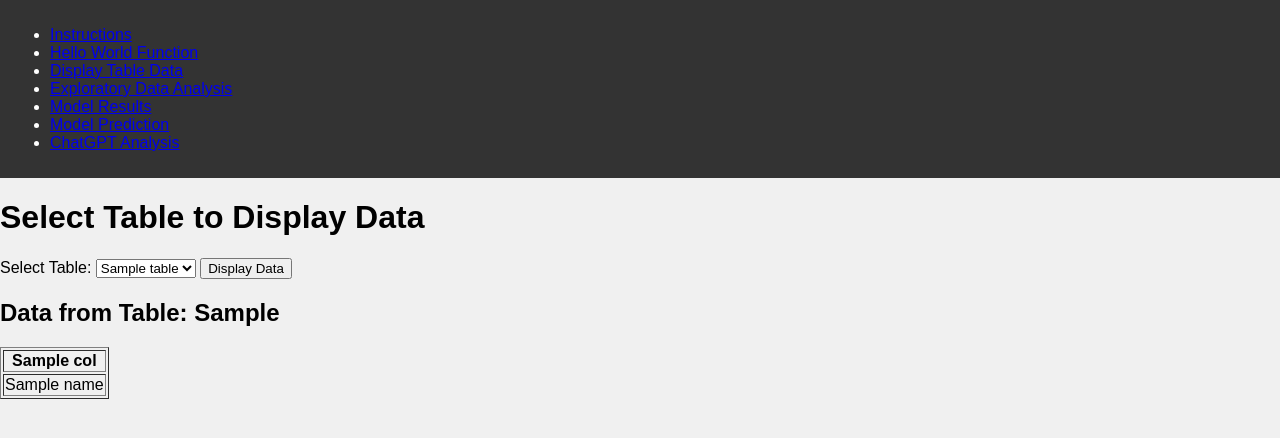
After one commit to jerryevalentine/P4, a Flask app: template templates/display_data.html in a window 1280 px wide. The commit adds this page. Shown: the top 438 px of the page. Run offline with Flask 3, Linux system fonts and the light colour scheme; the template is opened without the code that fills it: most values are stand-ins (such as "Sample title", 1, 10 or a date in 2020).

Commit message:
Added display_data route

```diff
--- a/app.py
+++ b/app.py
@@ -1,11 +1,14 @@
-from flask import Flask, render_template
+from flask import Flask, render_template, request
 import os
 import sys
 
-library_directory = os.path.abspath('C:\\Users\\jerry\\Programming\\library')
+library_directory = os.path.abspath('C:\\Users\\jerry\\Programming\\P4\\library')
 if library_directory not in sys.path:
     sys.path.append(library_directory)
 from test_utils import helloworld
+from db_utils import query_table, get_metadata
+
+database_path = r'C:\Users\jerry\Programming\P4\resources\spotify.db'
 
 app = Flask(__name__)
 
@@ -17,7 +20,20 @@ def index():
 def display_helloworld():
     message = helloworld()  # Call the function to get the message
     return render_template('helloworld.html', message=message)  # Pass the message to the template
+###
+@app.route('/display_data', methods=['GET', 'POST'])
+def display_data():
+    tables = get_metadata(database_path)
+    selected_table = None
+    table_data = None
 
+    if request.method == 'POST':
+        selected_table = request.form.get('table')
+        if selected_table:
+            table_data = query_table(selected_table, database_path, num_of_rows = 10)
+
+    return render_template('display_data.html', tables=tables, selected_table=selected_table, table_data=table_data)
+###
 @app.route('/EDA')
 def EDA():
     return render_template('EDA.html')
--- /dev/null
+++ b/library/test_utils.py
@@ -0,0 +1,4 @@
+# test_utils.py
+
+def helloworld():
+    return 'Hello World!!!'
--- a/templates/base.html
+++ b/templates/base.html
@@ -13,6 +13,7 @@
             <ul>
                 <li><a href="/">Instructions</a></li>
                 <li><a href="/helloworld">Hello World Function</a></li>
+                <li><a href="/display_data">Display Table Data</a></li>
                 <li><a href="/EDA">Exploratory Data Analysis</a></li>
                 <li><a href="/model_results">Model Results</a></li>
                 <li><a href="/model_prediction">Model Prediction</a></li>
--- /dev/null
+++ b/templates/display_data.html
@@ -0,0 +1,37 @@
+{% extends "base.html" %}
+
+{% block content %}
+<h1>Select Table to Display Data</h1>
+
+<form method="post">
+    <label for="table">Select Table:</label>
+    <select name="table" id="table">
+        {% for table in tables %}
+            <option value="{{ table }}" {% if table == selected_table %}selected{% endif %}>{{ table }}</option>
+        {% endfor %}
+    </select>
+    <button type="submit">Display Data</button>
+</form>
+
+{% if table_data is not none and not table_data.empty %}
+    <h2>Data from Table: {{ selected_table }}</h2>
+    <table border="1">
+        <thead>
+            <tr>
+                {% for col in table_data.columns %}
+                    <th>{{ col }}</th>
+                {% endfor %}
+            </tr>
+        </thead>
+        <tbody>
+            {% for row in table_data.iterrows() %}
+                <tr>
+                    {% for col in row[1] %}
+                        <td>{{ col }}</td>
+                    {% endfor %}
+                </tr>
+            {% endfor %}
+        </tbody>
+    </table>
+{% endif %}
+{% endblock %}
```
Also changed, not shown: library/db_utils.py (added, +26 -0 lines), Flask_app_running_7_14_2024.PNG (added), Library.PNG (added).
